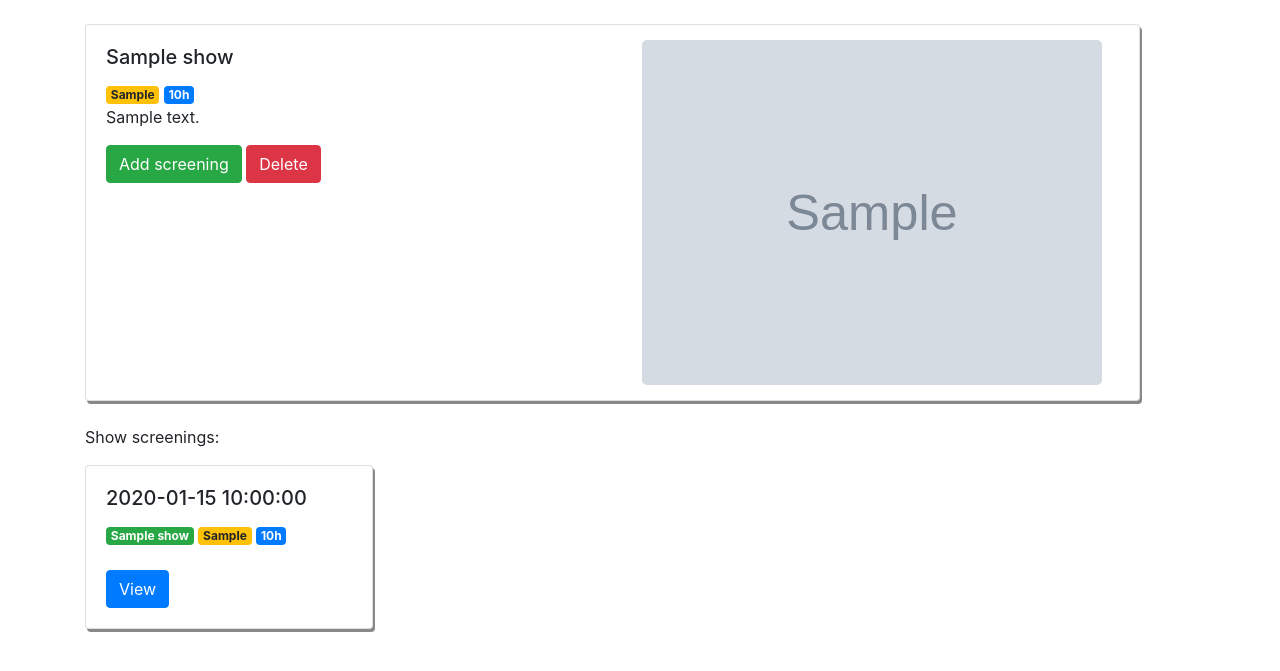
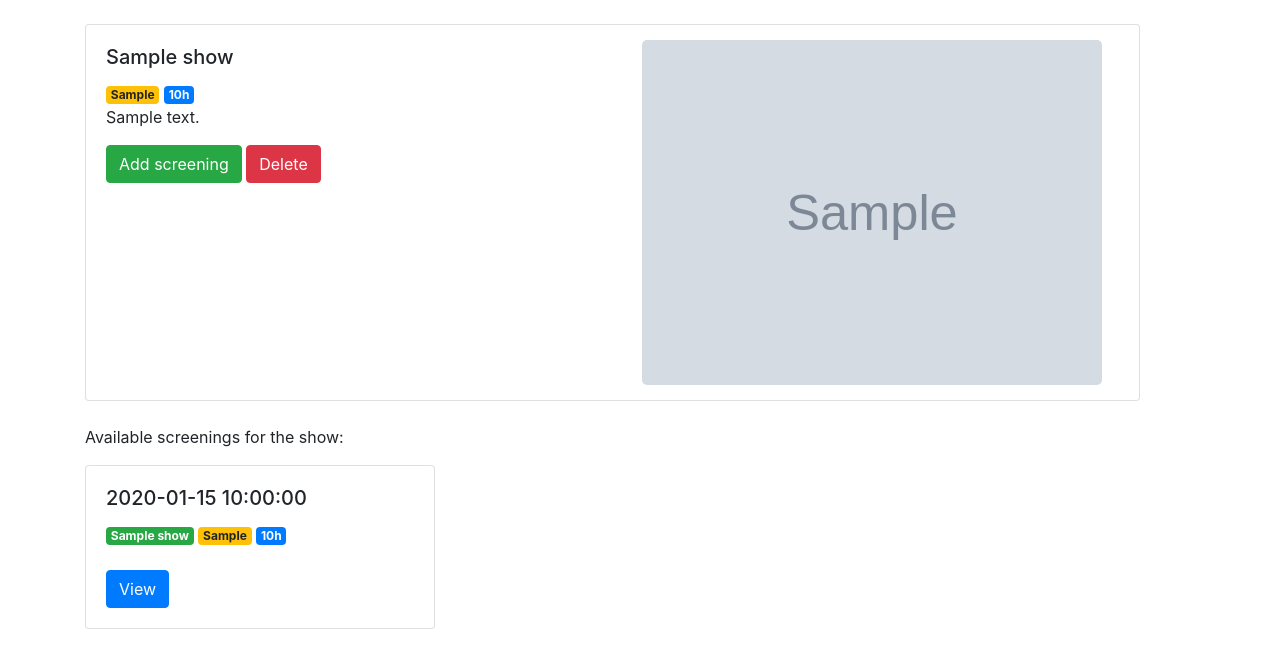
Before and after one commit to ihammadasghar/Theater-Bookings, a Flask app: page /shows/1 in a window 1280 px wide. Shown: the part 56-727 px from the top of the page. Run offline with Flask 2, Linux system fonts and the light colour scheme; tables that the repository leaves empty hold one stand-in row (values such as "Sample post"); grey boxes marked "Sample" are stand-in pictures.

Commit message:
Change dollar to euro

```diff
--- a/theatrebookings/__init__.py
+++ b/theatrebookings/__init__.py
@@ -12,8 +12,6 @@ def create_app():
 
     app.register_blueprint(views, url_prefix='/')
 
-    from .models import User
-
     create_database(app)
 
     return app
--- a/theatrebookings/templates/create_reservation.html
+++ b/theatrebookings/templates/create_reservation.html
@@ -11,7 +11,7 @@
       <b>Show: </b>{{ show.name }}<br>
       <b>Seat: </b>{{ seat.position }}<br>
       <b>Date and time: </b>{{ screening.datetime }}<br>
-      <b>Price: </b>{{ seat.price }}0$<br>
+      <b>Price: </b>{{ seat.price }}0€<br>
     </p>
     <form action="/reservations/{{ show.id }}/{{ seat.id }}" method="post">
       <button type="submit" style="width: 100%;" class="btn btn-primary">Confirm reservation</button>
--- a/theatrebookings/templates/edit_reservation.html
+++ b/theatrebookings/templates/edit_reservation.html
@@ -32,9 +32,9 @@
 </div>
 
 <br>
-<p class="ml-2">Seats statuses for this screening:
-  <span class="badge rounded-pill ml-1 float-right" style="background-color: lightslategray; color: white;">Normal 4.00$</span>
-  <span class="badge rounded-pill ml-1 float-right" style="background-color: gold; color: black;">VIP 12.00$</span>
+<p class="ml-2">Seats statuses for this screening
+  <span class="badge rounded-pill ml-1 float-right" style="background-color: lightslategray; color: white;">Normal 4.00€</span>
+  <span class="badge rounded-pill ml-1 float-right" style="background-color: gold; color: black;">VIP 12.00€</span>
   <span class="badge rounded-pill ml-1 float-right" style="background-color: red; color: black;">Reserved Seats</span>
   <span class="badge rounded-pill ml-1 float-right" style="background-color: greenyellow; color: black;">Current Seat</span>
 </p>
--- a/theatrebookings/templates/reservations.html
+++ b/theatrebookings/templates/reservations.html
@@ -22,7 +22,7 @@
         <p>
           <b>Show: </b>{{ show.name }}<br>
           <b>Seat: </b>{{ seat.position }}<br>
-          <b>Price: </b>{{ seat.price }}0$<br>
+          <b>Price: </b>{{ seat.price }}0€<br>
           <b>Date and time: </b>{{ screening.datetime }}<br>
           <b>Name: </b>{{ user.name }}<br>
           <b>Email: </b>{{ user.email }}<br>
--- a/theatrebookings/templates/screening_details.html
+++ b/theatrebookings/templates/screening_details.html
@@ -25,8 +25,8 @@
 
 <br>
 <p class="ml-2">Click on the available seats to reserve
-<span class="badge rounded-pill ml-1 float-right" style="background-color: lightslategray; color: white;">Normal 4.00$</span>
-<span class="badge rounded-pill ml-1 float-right" style="background-color: gold; color: black;">VIP 12.00$</span>
+<span class="badge rounded-pill ml-1 float-right" style="background-color: lightslategray; color: white;">Normal 4.00€</span>
+<span class="badge rounded-pill ml-1 float-right" style="background-color: gold; color: black;">VIP 12.00€</span>
 <span class="badge rounded-pill ml-1 float-right" style="background-color: red; color: black;">Reserved Seats</span>
 </p>
 <div align="center">
--- a/theatrebookings/templates/show_details.html
+++ b/theatrebookings/templates/show_details.html
@@ -6,10 +6,10 @@
 {% block body %}
 {% if show.screenings == []%}
   <div class="alert alert-warning" role="alert">
-    No screenigs assigned for the show :/
+    No screenings assigned for the show :/
   </div>
 {% endif%}
-<div class="card" style="width: 95%;box-shadow: 2px 3px #888888;">
+<div class="card" style="width: 95%;">
   <div class="row">
       <div class="col-6">
         <div class="card-body">
@@ -30,11 +30,11 @@
 <br>
 
 <!-- screenings -->
-<p >Show screenings:</p>
+<p >Available screenings for the show:</p>
 <div class="row">
   {%for screening in screenings%}
     <div class="col-4">
-      <div class="card" style="width: 18rem;box-shadow:2px 3px #888888">
+      <div class="card">
         <div class="card-body">
             <h5 class="card-title">{{screening.datetime}}</h5>
             <span class="badge badge-success">{{show.name}}</span>
--- a/theatrebookings/views.py
+++ b/theatrebookings/views.py
@@ -11,7 +11,7 @@ views = Blueprint('views', __name__)
 @views.route('/', methods=['GET'])
 def home():
     #  Pass information about 10 shows to the home page
-    shows = showctlr.get_first(10)
+    shows = showctlr.get_first(9)
     return render_template("home.html", shows=shows, user=userctlr.get_logged_in_user())
 
 
@@ -57,7 +57,7 @@ def register():
 
 
 ### SHOW VIEWS ###
-@views.route('/shows/<show_id>', methods=['POST', 'GET'])
+@views.route('/shows/<show_id>', methods=['GET'])
 def show_details(show_id):
     #  Get the show throught the show id in the url and its screenings and pass it to the page
     show = showctlr.get(show_id)
```
